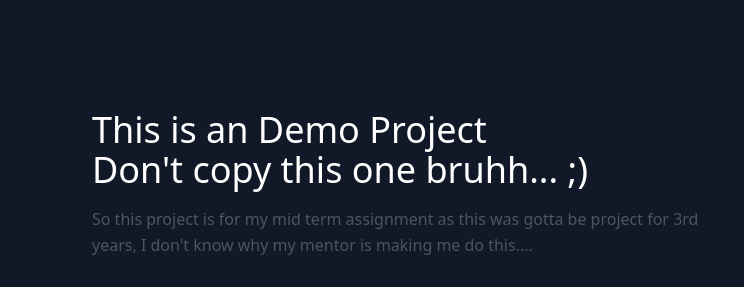
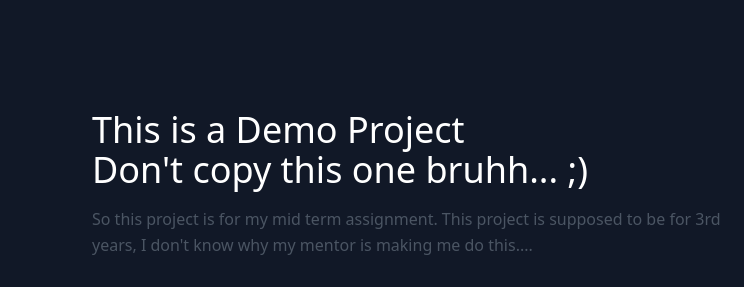
Before and after one commit to DragSama94/webproject, a plain HTML site: page index.html in a window 1280 px wide. Shown: the part 167-454 px from the top of the page, 536-1280 px from the left. Drawn offline with nearby package versions, Linux system fonts and the light colour scheme.

Commit message:
Update index.html

```diff
--- a/index.html
+++ b/index.html
@@ -37,10 +37,10 @@
             <img class="object-cover object-center rounded" alt="hero" src="https://source.unsplash.com/720x600/?scenery,photography">
           </div>
           <div class="lg:flex-grow md:w-1/2 lg:pl-24 md:pl-16 flex flex-col md:items-start md:text-left items-center text-center">
-            <h1 class="title-font sm:text-4xl text-3xl mb-4 font-medium text-white">This is an Demo Project
+            <h1 class="title-font sm:text-4xl text-3xl mb-4 font-medium text-white">This is a Demo Project
               <br class="hidden lg:inline-block">Don't copy this one bruhh... ;)
             </h1>
-            <p class="mb-8 leading-relaxed">So this project is for my mid term assignment as this was gotta be project for 3rd years, I don't know why my mentor is making me do this....</p>
+            <p class="mb-8 leading-relaxed">So this project is for my mid term assignment. This project is supposed to be for 3rd years, I don't know why my mentor is making me do this....</p>
             <div class="flex justify-center">
               <button onclick="location.href = '/webproject/gallery.html'" class="inline-flex text-white bg-lime-500 border-0 py-2 px-6 focus:outline-none hover:bg-green-600 rounded text-lg">Photo Gallery</button>
             </div>
```
